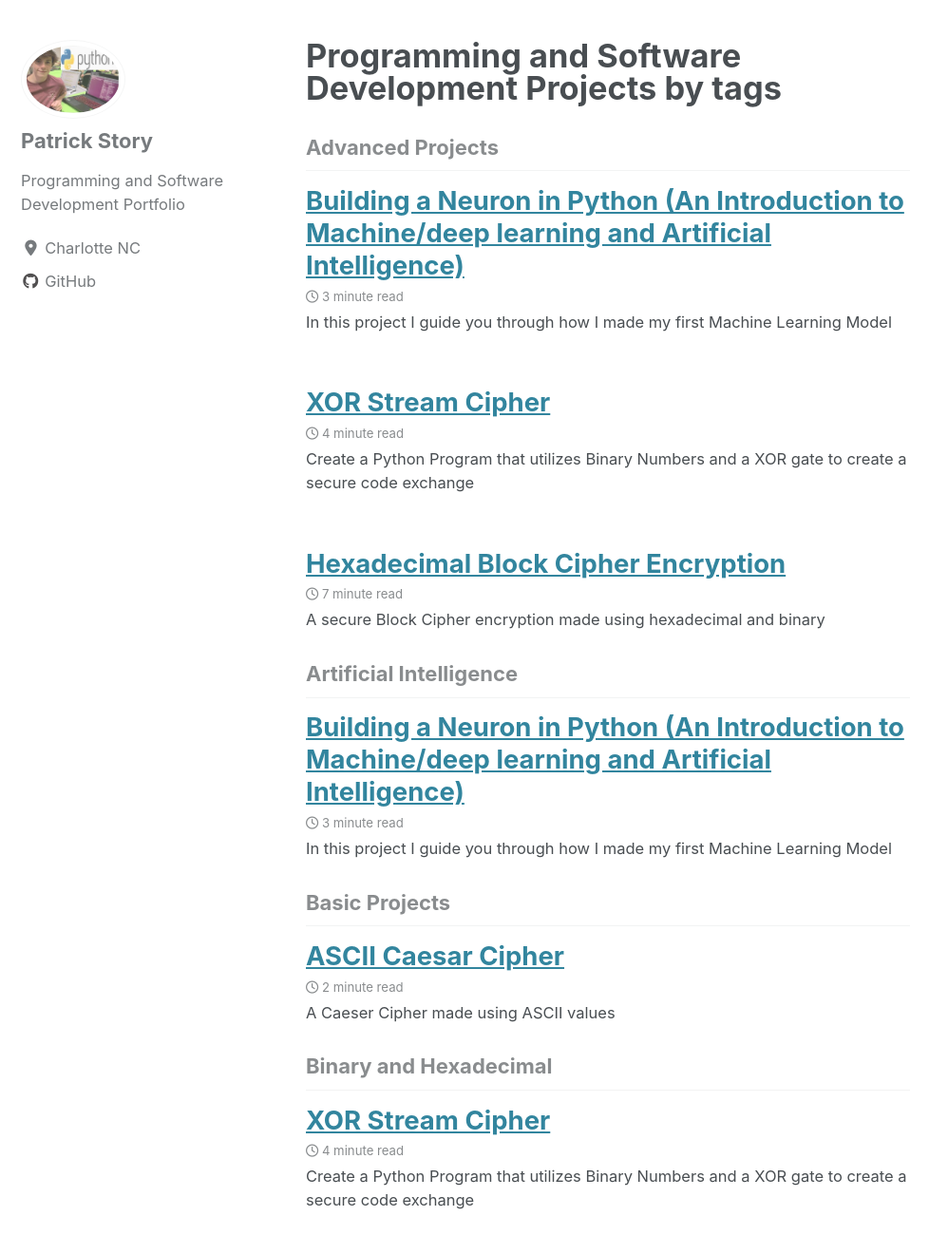
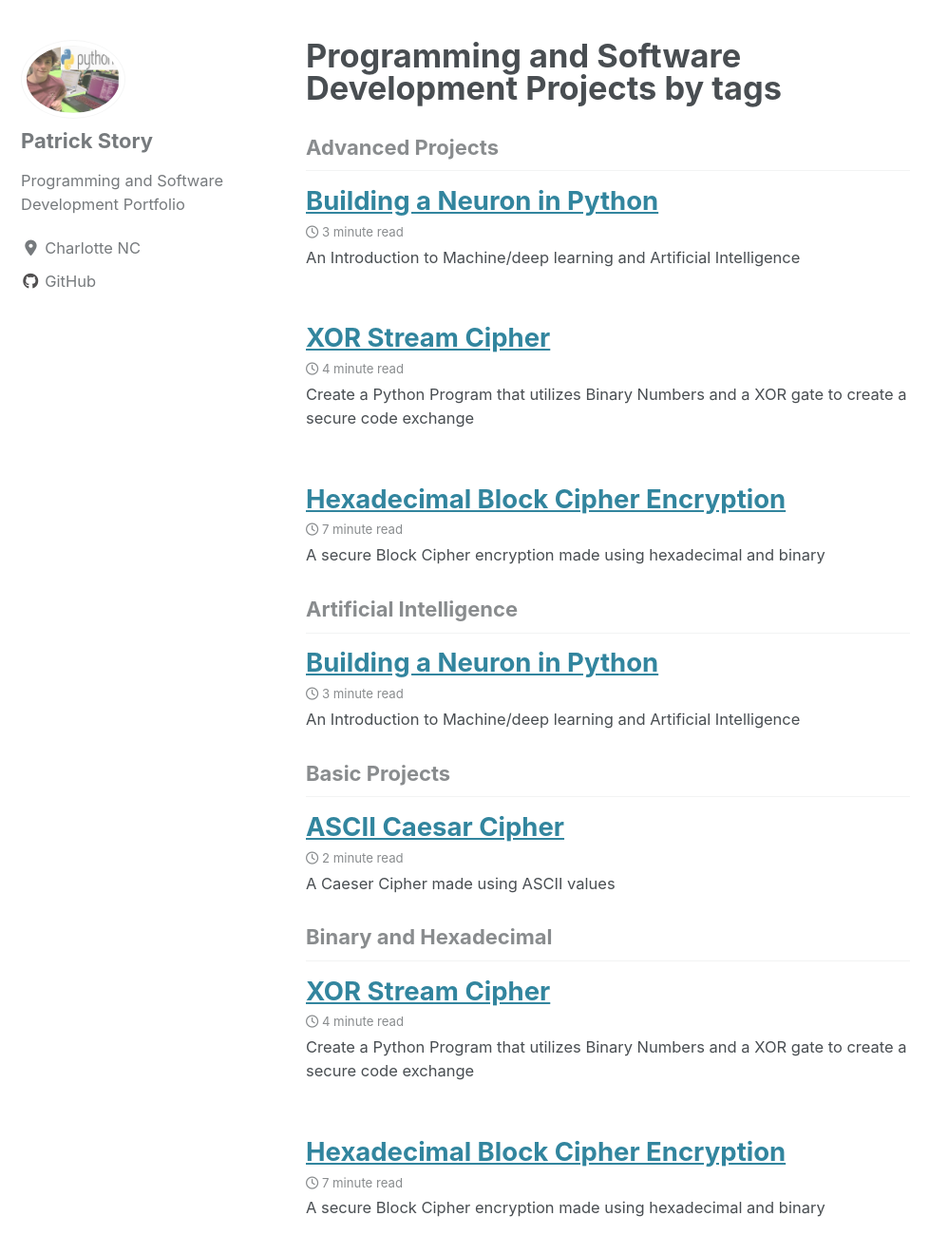
Before and after one commit to Patchyst/Patchyst.github.io, a Jekyll site: the page built from _pages/machinelearning.md, in a window 1280 px wide and 1400 px high, scrolled down 1007 px, cut to the strip 66-1386 px from the top of the window. Shown: the whole strip at 95% size, without its empty margins (0-998 px from the left). Built offline with Jekyll 4.4.1, drawn with Linux system fonts in a browser that asks for light colours; cached includes are drawn as plain includes; nearby versions of some CDN libraries; some of the changed text lies outside the part shown.

Commit message:
updating build a nueron project

```diff
--- a/_posts/2019-08-15-My_First_Machine_Learning_Model.md
+++ b/_posts/2019-08-15-My_First_Machine_Learning_Model.md
@@ -1,10 +1,10 @@
 ---
-title: "Building a Neuron in Python (An Introduction to Machine/deep learning and Artificial Intelligence)"
+title: "Building a Neuron in Python"
 date: 2019-08-15
 tags: [Advanced Projects, Machine Learning, Artificial Intelligence, Python]
 header:
   image: "images/machinelearningban.jpg"
-excerpt: "In this project I guide you through how I made my first Machine Learning Model"
+excerpt: "An Introduction to Machine/deep learning and Artificial Intelligence"
 ---
 # What is Machine Learning?
 Up until this point you've probably made programs to automate tasks for you such as, do math, create encryptions, and convert complicated binary and hexadecimal into "readable" characters. Computers have given us the ability to accomplish tasks that we could have never done on our own. However, as you've noticed a computer must be explicitly told exactly what to do, but what if one could program a computer to automatically learn and improve at a task without being precisely told to do so? Well, as you've probably guessed by now I'm hinting at Machine Learning. Machine Learning uses massive data sets to allow a program to automatically enhance it's capabilities.
```
